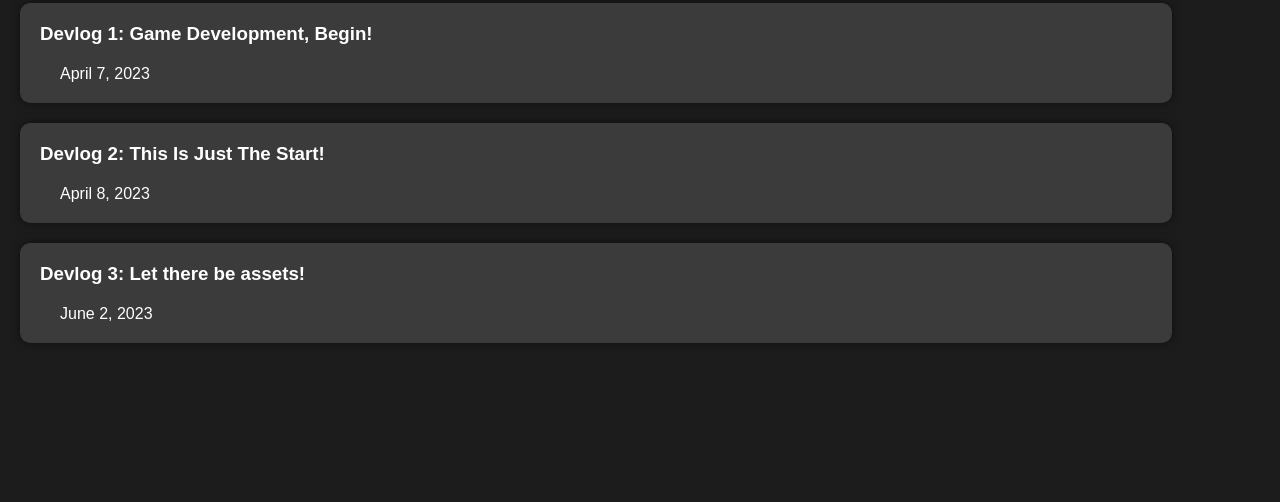
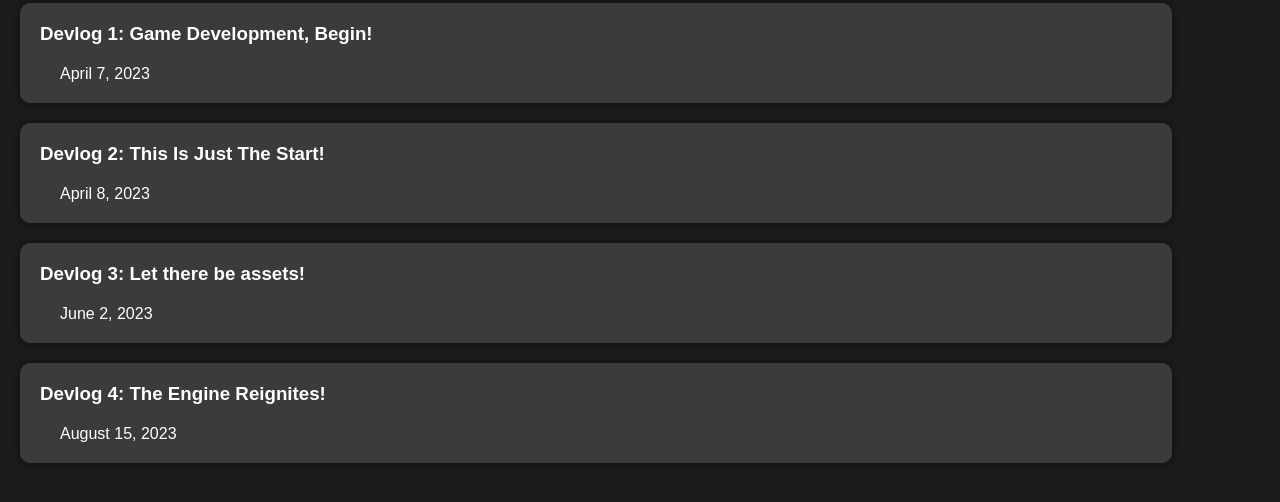
Before and after one commit to stablada/stablada.github.io, a website: page src/devlog/devlog.html in a window 1280 px wide. Shown: the part 178-680 px from the top of the page. Drawn offline with Linux system fonts and the light colour scheme.

Commit message:
Welcome to Devlog! I taught myself the basics of JavaScript and was able to teach myself enough to create the entirety of the devlog in one shot! Let's go! Take a look around to see my progress in literally four hours. Versatility is my middle name!

```diff
--- a/src/devlog/devlog.html
+++ b/src/devlog/devlog.html
@@ -81,6 +81,10 @@
             <h3>Devlog 3: Let there be assets!</h3>
             <p>June 2, 2023</p>
         </a></li>
+        <li class="articleItem"><a onclick="updateContent('article4')">
+            <h3>Devlog 4: The Engine Reignites!</h3>
+            <p>August 15, 2023</p>
+        </a></li>
     </ul>
 </div>
 
--- a/src/devlog/devlog.js
+++ b/src/devlog/devlog.js
@@ -49,7 +49,7 @@ function updateContent(content) {
         case "article3":
             mainPane.innerHTML = "<a class=\"backbtn\" onclick=\"updateContent('home')\"><svg xmlns=\"http://www.w3.org/2000/svg\" width=\"24\" height=\"24\" viewBox=\"0 0 24 24\"><path fill=\"currentColor\" d=\"M20 9v6h-8v4.84L4.16 12L12 4.16V9h8Z\"/></svg></a>" +
                 "<h1>Article 3: Let there be assets!</h1>" +
-                "<p>April 9, 2023</p>" +
+                "<p>June 2, 2023</p>" +
                 "<h2>Hiya Yall!</h2>" +
                 "<p>So today, I'd like to update you all on the progress I've made! It's been a decent bit since my last posting, but this is an important one. I've taken some time to research more into game design AND game asset creation. Turns out it's not as easy as I've thought! I was (quite comedically) under the impression you can just kinda make things happen with ease but I now realize that's not really the case. These models have been rough and tough, but we've made them work! Here is my progress update for thus far...</p>" +
                 "<h2>Stats</h2>" +
@@ -62,5 +62,19 @@ function updateContent(content) {
                 "<h2>Summary and Goals</h2>" +
                 "<p>In sum, I've worked alot on 3d modelling to be able to create my world one pixel at a time! As well, I'm implementing C# scripts day by day until eventually this bad boy will be ready to go! I can't wait to update you all more! Take care of yourselves and don't forget your worth in this world. Anybody can create something amazing. Let's keep building!</p>";
             break;
+        case "article4":
+            mainPane.innerHTML = "<a class=\"backbtn\" onclick=\"updateContent('home')\"><svg xmlns=\"http://www.w3.org/2000/svg\" width=\"24\" height=\"24\" viewBox=\"0 0 24 24\"><path fill=\"currentColor\" d=\"M20 9v6h-8v4.84L4.16 12L12 4.16V9h8Z\"/></svg></a>" +
+                "<h1>Article 4: The Engine Reignites!</h1>" +
+                "<p>August 15, 2023</p>" +
+                "<h2>Why Hello There!</h2>" +
+                "<p>So, I've actually been doing alot of work on  this project on the side! I have a friend actually joining me on this project in the character/systems design aspect, and I'm very excited to keep working on this project!</p>" +
+                "<h2>Characters</h2>" +
+                "<p>Characters are all controlled using a classic Point and Click mechanic (which in this case is the nifty usage of an AI Navmesh Component in unity) and have 4 abilities. These are by default bound to Q W E R and have LMB as base attack and RMB as move. This can be keybound to the player's liking. The defaults are designed to match the general convention of Q being damage, W being buffs/heals/status, E being utility, and R being ultimate. This is by no means set in stone as some characters may simply not have a buff of any sort or anything remotely near ulility. Nonetheless, the kits of these characters are designed to flow with eachother, with some abilities reseting or even empowering others, or causing status effects that make themselves more useful. This creates an environment that fuels the character's own playstyle. On the other hand, despite this synergy, most kits also have alternate ways of being played. For example, where a support healer can be focused on items that empower healing, they may also be able to build pure magic damage and become (albeit a good bit inefficient compared to other mages) a glass cannon that can play offense more than defense. Here is an example of a kit created that depicts a necromancer who is able to raise skeleton thralls (which are just NPC skeletons that attack the nearest enemy).</p>" +
+                "<div class=\"dragonImg\"><img src=\"/assets/necroStats.png\" alt=\"Necromancer Stats and Abilities\"></div>" +
+                "<h2>Art</h2>" +
+                "<p>I've made some progress on the UI itself! My intent is to simply create different UI elements for every character. For example, the Necromancer has a bone/skeleton themed hud with purple accents and purple ability frames. I'm excited to show you more about these elements!</p>" +
+                "<div class=\"dragonImg\"><img src=\"/assets/abilArt.PNG\" alt=\"Blender Sickle Asset\"></div>" +
+                "<p>Very excited to showcase more as I build more! I'll bring updates as they come! Check in soon for some possible early early alpha footage! Talk to you soon!</p>";
+            break;
     }
 }
```
Also changed, not shown: assets/abilArt.PNG (added), assets/necroStats.png (added).
